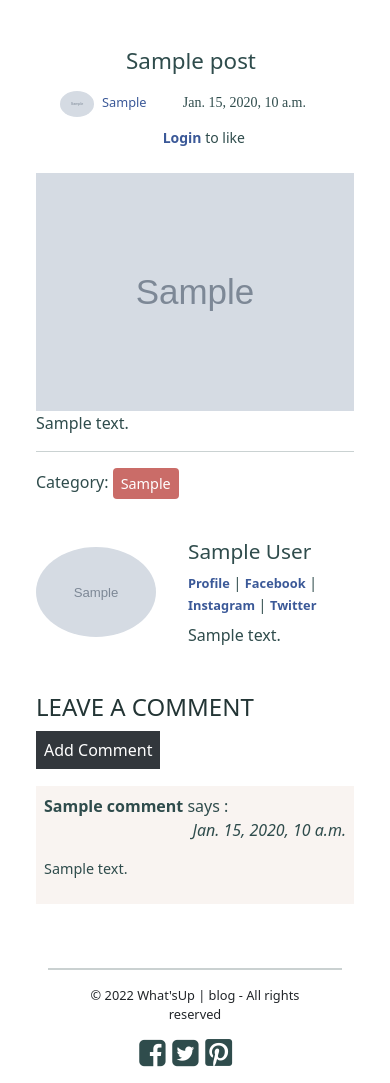
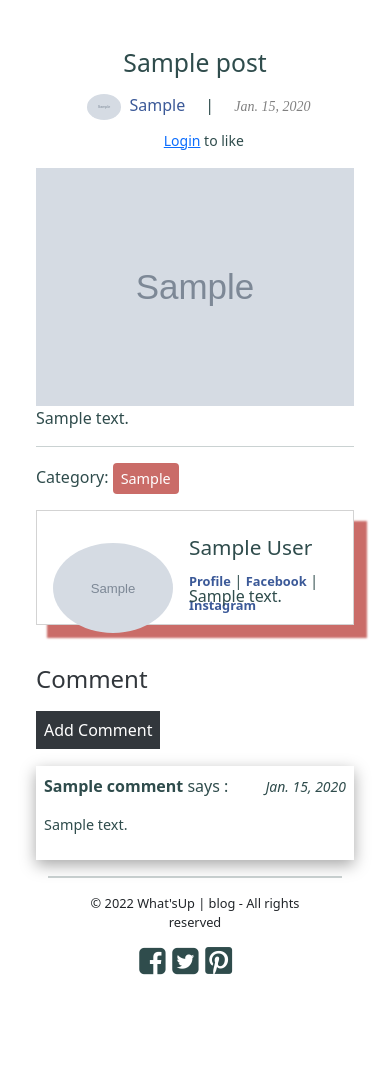
Before and after one commit to Code-Institute-Submissions/biareiam-travellifestyleblog_JulyResub, a Django app: page /post/1 in a window 390 px wide. Shown: the part 57-1140 px from the top of the page. After the commit the page ends 1032 px from the top, so only its background shows below. Run offline with Django 3.2, Linux system fonts and the light colour scheme; tables that the repository leaves empty hold one stand-in row (values such as "Sample post"); grey boxes marked "Sample" are stand-in pictures; some libraries are stand-ins or nearby versions.

Commit message:
adjusting some styles on the poast page

```diff
--- a/static/css/style.css
+++ b/static/css/style.css
@@ -404,6 +404,25 @@
     padding-top: 2rem;
 }
 
+.line-space {
+    padding-left: 1rem;
+    padding-right: 1rem;
+}
+
+.blog-post-des {
+    text-align: justify;
+}
+
+.date i {
+    font-style: italic;
+    color: gray;
+}
+
+.fa-heart:before {
+    content: "\f004";
+    color: white;
+}
+
 .post-title {
     text-align: center;
 }
@@ -443,16 +462,11 @@
 
 .bio {
     margin-bottom: 3rem;
-    margin-top: 2rem;
 }
 
 .media-heading {
     font-size: 1.3rem;
     padding-top: 1.5rem;
-}
-
-.blog-post-format span {
-    padding-right: 2rem;
 }
 
 .blog-post-format span a {
@@ -491,7 +505,8 @@
 
     .bio {
         margin-bottom: -1rem;
-        margin-top: 2rem;
+        margin-top: 0;
+        text-align: justify;
     }
 }
 
@@ -506,6 +521,29 @@
     #blog-single-post {
         padding-left: 1rem;
         padding-right: 1rem;
+    }
+
+    .links {
+        text-align: center;
+    }
+
+    .media-heading {
+
+        text-align: center;
+    }
+
+}
+
+@media(max-width:350px) {
+    .bio {
+        margin-bottom: -1rem;
+        padding-top: 3rem;
+        text-align: justify;
+    }
+
+    .media-heading {
+        font-size: 1.1rem;
+        text-align: center;
     }
 }
 
@@ -529,9 +567,6 @@
 
 }
 
-
-
-
 .btn-success {
     padding: 0.3rem 0.5rem;
 }
@@ -540,7 +575,50 @@
     color: gray;
 }
 
-/**--------------------------------------------**/
+.blog-post-image {
+    text-align: center;
+}
+
+
+
+
+
+
+
+
+
+
+
+
+
+
+
+
+
+
+
+
+
+
+
+
+
+
+
+
+
+
+
+
+
+
+
+
+
+
+
+
+/**--------------------------------------------
 .article-detail {
     padding: 1rem 2.5rem 0 2.5rem;
 }
@@ -1627,6 +1705,14 @@
 
 }
 
+.blog-author {
+
+    padding-left: 1rem;
+    padding-bottom: 0.5rem;
+    box-shadow: 12px 12px 2px 1px #ca6c68;
+    border: 1px rgb(211, 211, 211) solid;
+}
+
 
 
 
@@ -1673,6 +1759,15 @@
 
 }
 
+.text-success {
+    font-size: 1.5rem;
+    color: #32373c !important;
+    padding-top: 2rem;
+    padding-bottom: 1rem;
+
+
+}
+
 
 .profile-name {
 
@@ -1761,6 +1856,7 @@
 .profile-bio-text {
     text-align: justify;
 }
+
 
 @media(max-width:1300px) {
     .col-md-9 {
@@ -1784,6 +1880,22 @@
     .profile-image-post {
         margin-left: 2.6rem;
     }
+
+    .img-circle-2 {
+        margin-bottom: 0;
+        margin-right: 1rem;
+    }
+
+    .bio {
+        margin-bottom: 0.5rem;
+        padding-right: 0.5rem;
+        margin-top: -3rem;
+    }
+
+    .links {
+        padding-right: 0.3rem;
+    }
+
 
 }
 
@@ -1865,14 +1977,6 @@
         margin-left: 1rem;
     }
 
-    .text-success {
-        padding-top: 1rem;
-        text-transform: uppercase;
-        font-size: 1.1rem;
-        color: #233535 !important;
-        margin-bottom: 1rem;
-        margin-top: 2.5rem;
-    }
 }
 
 @media(max-width:400px) {
@@ -1910,21 +2014,15 @@
     margin-top: 0.7rem;
     padding: 0.5rem;
     margin-left: -2rem;
-    background-color: #f9f4f1;
+    box-shadow: rgba(0, 0, 0, 0.35) 0px 5px 15px;
 }
 
 .comments li {
     list-style: none;
     margin-left: 0;
-}
-
-.text-success {
-    padding-top: 1rem;
-    text-transform: uppercase;
-    font-size: 1.5rem;
-    color: #233535 !important;
-    margin-bottom: 1rem;
-}
+    margin-bottom: 4rem;
+}
+
 
 .add-comment-page {
     padding: 0.5rem;
--- a/templates/article_detail.html
+++ b/templates/article_detail.html
@@ -3,7 +3,8 @@
 {% block title %} {{ post.post_title }} {% endblock %}
 
 {% block content %}
-<section id="blog-single-post">
+
+<div id="blog-single-post">
     <div class="container">
         <div class="row">
             <div class="col-sm-12">
@@ -15,7 +16,8 @@
                         <span class="author"><a href="{% url 'profile' post.author.profile.id %}"><img
                                     src="{{ post.author.profile.profile_pic.url }}"
                                     class="img-responsive img-circle">{{ post.author }}</a></span>
-                        <span><small><i class="fa fa-date">{{ post.created_on}}</i></small></span>
+                        <span class="line-space"> | </span>
+                        <span><small class="date"><i class="fa fa-date">{{ post.created_on}}</i></small></span>
                         <div class="sub-title">
                             <div class="row icons-sub-title">
 
@@ -27,11 +29,13 @@
                                             {% if liked %}
                                             <button type="submit" name="post_id" value="{{ post.id }}"
                                                 class="btn btn-danger btn-sm like-btn">
-                                                <i class="far fa-heart"></i> {{ total_likes }}</button>
+                                                <i class="far fa-heart"></i>
+                                                {{ total_likes }}</button>
                                             {% else %}
                                             <button type="submit" name="post_id" value="{{ post.id }}"
                                                 class="btn  btn-secondary btn-sm like-btn">
-                                                <i class="far fa-heart"></i> {{ total_likes }}</button>
+                                                <i class="far fa-heart"></i>
+                                                {{ total_likes }}</button>
                                             {% endif %}
 
                                             {% else %}
@@ -87,9 +91,6 @@
                                 {% if post.author.profile.instagram_url %}
                                 | <a href="{{ post.author.profile.instagram_url }}" class="social-media">Instagram</a>
                                 {% endif %}
-                                {% if post.author.profile.twitter_url %}
-                                | <a href="{{ post.author.profile.twitter_url }}" class="social-media">Twitter</a></p>
-                            {% endif %}
                         </small>
                         <p class="bio">{{ post.author.profile.bio|safe }}</p>
                     </div>
@@ -101,18 +102,20 @@
         <div class="row">
             <div class="col-md-12">
                 <div class="blog-comment">
-                    <h3 class="text-success">Leave a Comment</h3>
+                    <h3 class="text-success">Comment</h3>
                     {% if not post.comments.all %}
-                    <p><a href="{% url 'add_comment' post.pk %}" class="add-comment-page">Add comment</a></p>
+                    <p><a href="{% url 'add_comment' post.pk %}" class="add-comment-page">Add
+                            comment</a></p>
 
                     {% else%}
-                    <p><a href="{% url 'add_comment' post.pk %}" class="add-comment-page">Add Comment</a></p>
+                    <p><a href="{% url 'add_comment' post.pk %}" class="add-comment-page">Add
+                            Comment</a></p>
                     <ul class="comments">
                         <li class="">
                             {% for comment in post.comments.all %}
                             <div class="post-comments">
                                 <p class="meta"><strong>{{ comment.name}}</strong>
-                                    says : <i class="pull-right">{{ comment.date_addded}}</i></p>
+                                    says : <i class="pull-right"><small>{{ comment.date_addded}}</small></i></p>
                                 <p class="comment-body">{{ comment.body }}</p>
                             </div>
                             {% endfor %}
@@ -123,16 +126,6 @@
             </div>
         </div>
     </div>
-</section>
-
-<br>
-<br>
-<br>
-<br>
-
-
-
-
-
+</div>
 
 {% endblock %}
--- a/travellifestyleblog22/models.py
+++ b/travellifestyleblog22/models.py
@@ -3,6 +3,7 @@ from django.db import models
 from django.contrib.auth.models import User
 from django.urls import reverse
 from ckeditor.fields import RichTextField
+from datetime import datetime
 
 
 class Category(models.Model):
@@ -41,7 +42,7 @@ class Post (models.Model):
     """ Creating a post model """
     post_title = models.CharField(max_length=255)
     author = models.ForeignKey(User, on_delete=models.CASCADE)
-    created_on = models.DateTimeField(auto_now_add=True)
+    created_on = models.DateField(default=datetime.now)
     content = RichTextField(blank=True, null=True)
     category = models.CharField(max_length=255, default="Movies")
     likes = models.ManyToManyField(User, related_name="blog_posts")
@@ -67,10 +68,9 @@ class Post (models.Model):
 class Comment(models.Model):
     """ Comment Model """
     post = models.ForeignKey(Post, related_name="comments", on_delete=models.CASCADE)
-
     name = models.CharField(max_length=255)
     body = models.TextField()
-    date_addded = models.DateTimeField(auto_now_add=True)
+    date_addded = models.DateField(auto_now_add=True)
 
     class Meta:
         """ Display the posts by date added """
```
Also changed, not shown: travellifestyleblog22/migrations/0017_auto_20220223_2213.py, travellifestyleblog22/migrations/0025_comment.py, travellifestyleblog22/migrations/0029_auto_20220227_1644.py, travellifestyleblog22/migrations/0031_auto_20220306_1053.py (added), travellifestyleblog22/migrations/0032_alter_comment_date_addded.py (added).
